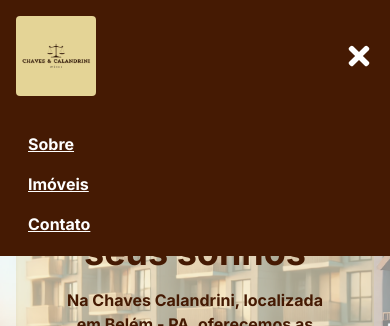
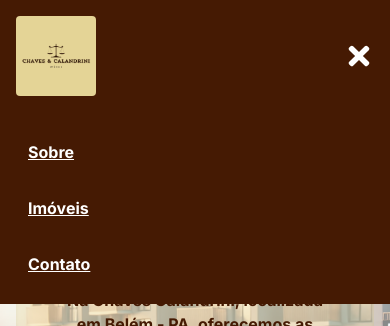
Before and after one commit to MarceloCChaves/Chaves-Calandrini-Site, a React (Vite) app: page / in a window 390 px wide. Both pictures are taken after a click on the button 359 px from the left and 56 px from the top of the page. Shown: the top 326 px of the page. Built offline with nearby package versions, Linux system fonts and the light colour scheme.

Commit message:
Create scroll to top Button

```diff
--- a/src/components/Header/Header.jsx
+++ b/src/components/Header/Header.jsx
@@ -36,37 +36,38 @@ const Header = () => {
           </li>
         </ul>
         <ul
-          className={`${
-            isOpen ? 'block' : 'hidden'
+          className={`${isOpen ? 'block' : 'hidden'
             } absolute top-28 left-0 w-full bg-primary-dark md:hidden flex flex-col space-y-4 p-5`}
         >
-          <li>
           <Link
             to="/Sobre"
-              className="text-white hover:text-primary-light font-bold p-2 underline"
+            className="text-white hover:text-primary-light font-bold p-2 underline">
+            <li
               onClick={() => setIsOpen(false)}
             >
               Sobre
+            </li>
           </Link>
-          </li>
-          <li>
           <Link
             to="/Imóveis"
             className="text-white hover:text-primary-light font-bold p-2 underline"
+          >
+            <li
               onClick={() => setIsOpen(false)}
             >
               Imóveis
+            </li>
           </Link>
-          </li>
-          <li>
           <Link
             to="/Contato"
             className="text-white hover:text-primary-light font-bold p-2 underline"
+          >
+            <li
               onClick={() => setIsOpen(false)}
             >
               Contato
+            </li>
           </Link>
-          </li>
         </ul>
       </nav>
     </header>
--- /dev/null
+++ b/src/components/ToTopButton/ScrollToTopButton.jsx
@@ -0,0 +1,34 @@
+import { useState, useEffect } from "react";
+import { FaArrowUp } from "react-icons/fa";
+
+const ScrollToTopButton = () => {
+
+  const [backToTopButton, setBackToTopButton] = useState(false);
+  useEffect(() => {
+    window.addEventListener("scroll", () => {
+      if (window.scrollY > 100) {
+        setBackToTopButton(true);
+      } else {
+        setBackToTopButton(false);
+      }
+    })
+  }, [])
+  const scrollUp = () => {
+    window.scrollTo({
+      top: 0,
+      behavior: "smooth"
+    })
+  }
+
+  return (
+    <div>
+      {backToTopButton && (
+        <button className="flex items-center justify-center fixed bottom-16 right-6 h-12 w-12 bg-red cursor-pointer rounded-full" onClick={scrollUp}>
+          <FaArrowUp size={20} color='#fff' />
+        </button>
+      )}
+    </div>
+  )
+}
+
+export default ScrollToTopButton;
--- a/src/pages/Home/Home.jsx
+++ b/src/pages/Home/Home.jsx
@@ -4,6 +4,7 @@ import PropertyCard from '../../components/PropertyCard/PropertyCard';
 import { Link } from 'react-router-dom';
 import banner from '../../assets/aluga-apartamento.webp';
 import data from "../../data/data.json";
+import ScrollToTopButton from '../../components/ToTopButton/ScrollToTopButton';
 
 const Home = () => (
   <>
@@ -77,6 +78,7 @@ const Home = () => (
       </Link>
     </section>
     <Footer />
+    <ScrollToTopButton/>
   </>
 );
 
```
Lines whose indentation alone changed are shown as unchanged.
